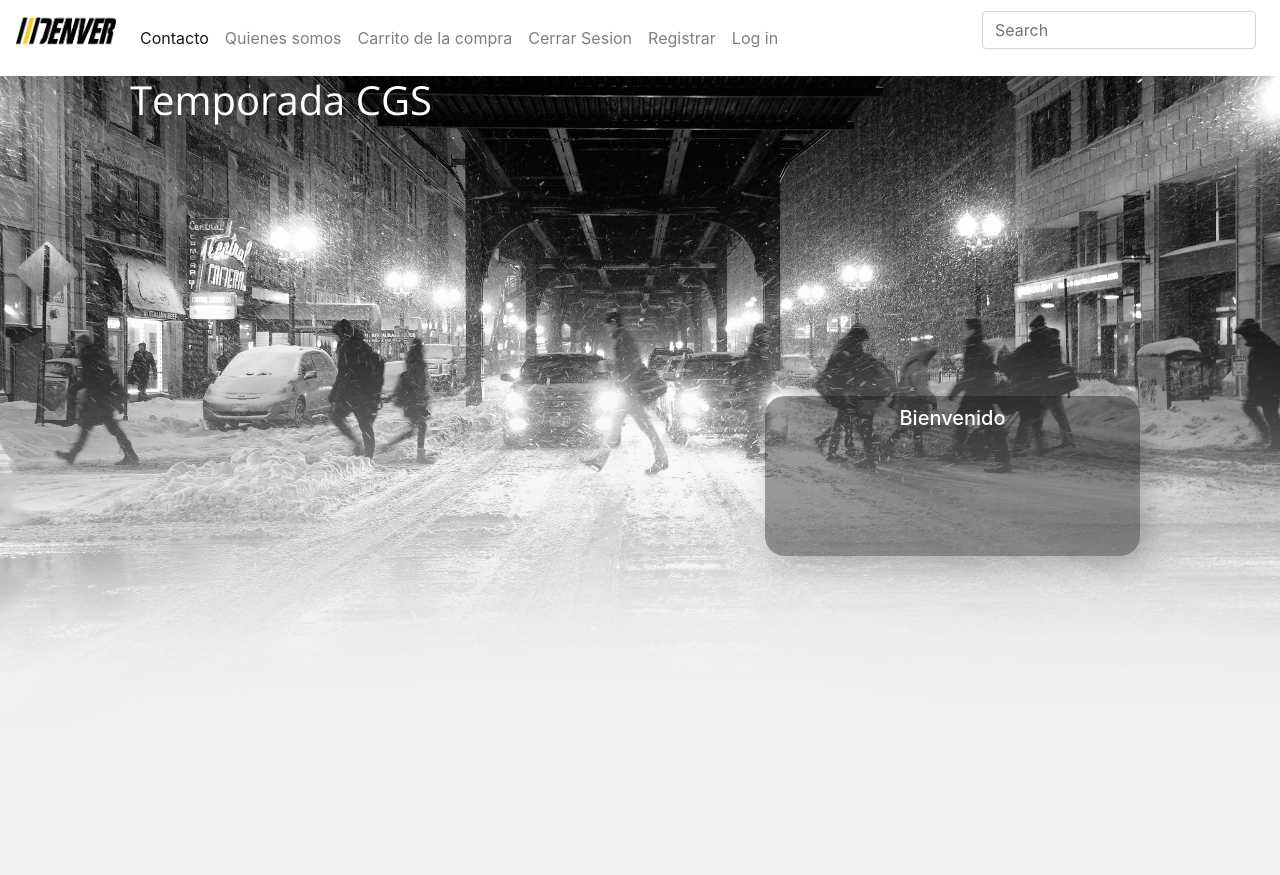
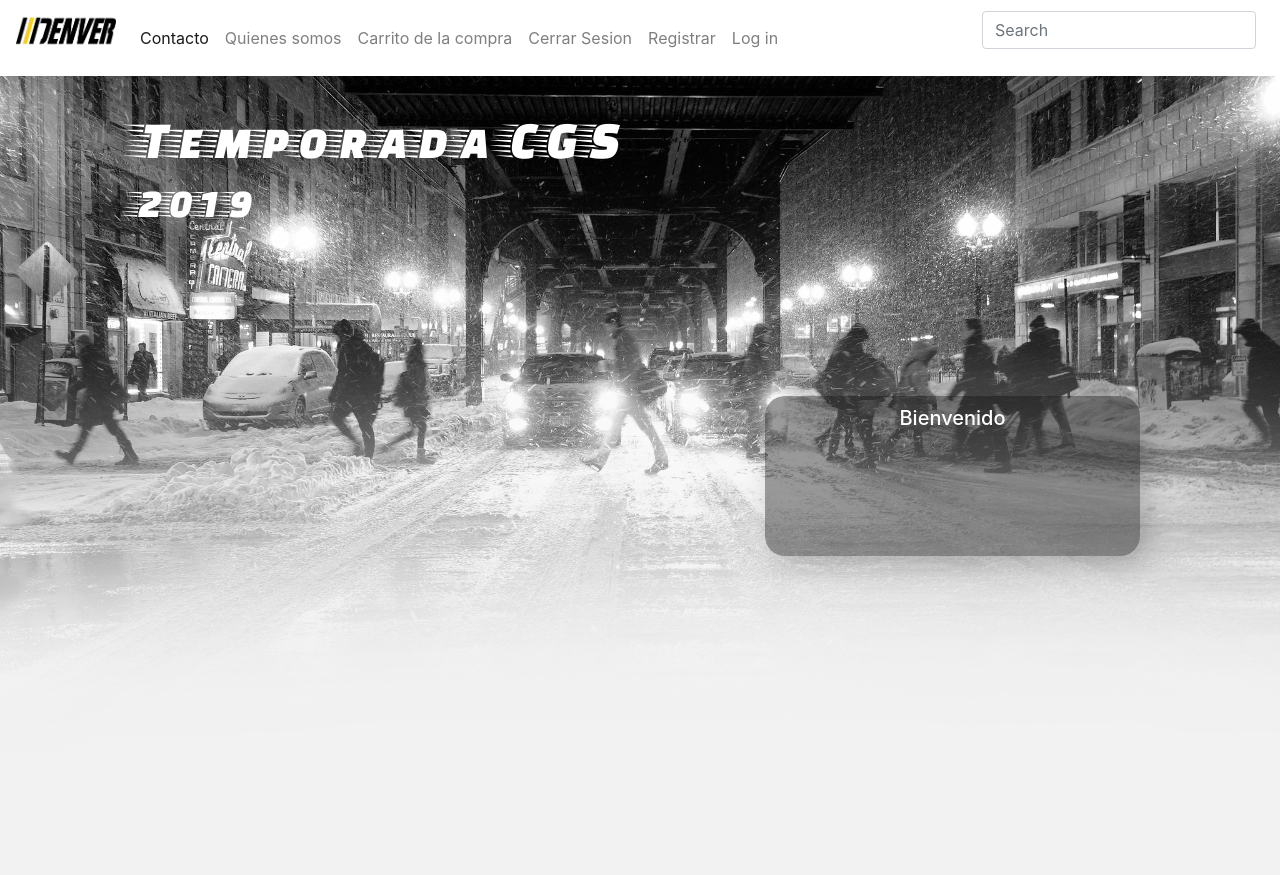
Before and after one commit to javigandia99/Denver_PHP_AJAX_JS, a PHP site: page / in a window 1280 px wide. Shown: the top 875 px of the page. Run offline with PHP 8.4, Linux system fonts and the light colour scheme; data that the repository does not hold is empty.

Commit message:
Style index

```diff
--- a/estilos/style.css
+++ b/estilos/style.css
@@ -1,5 +1,4 @@
-@import url('https://fonts.googleapis.com/css?family=Open+Sans&display=swap');
-
+@import url('https://fonts.googleapis.com/css?family=Faster+One&display=swap');
 
 body{
   background-color: rgb(242, 242, 242);
@@ -83,5 +82,10 @@ padding: 10px;
 box-shadow: 6px 10px 31px -3px rgba(0,0,0,0.23);
 }
 #title{
-  font-family: 'Open Sans', sans-serif;
+  font-size: 40pt;
+  margin-top: 5%;
+  font-family: 'Faster One', cursive;
 }
+#titleyear{
+  font-family: 'Faster One', cursive;
+}
--- a/index.php
+++ b/index.php
@@ -10,6 +10,7 @@ include 'arriba.php';
 <div class="item col-lg-12 cajaTemporada" id="cajaIntro">
   <div class="titleTemporada">
     <h1 id="title">Temporada CGS</h1>
+    <h1 id="titleyear">2019</h1>
 
   </div>
   <div class="titleSaludo">
```
